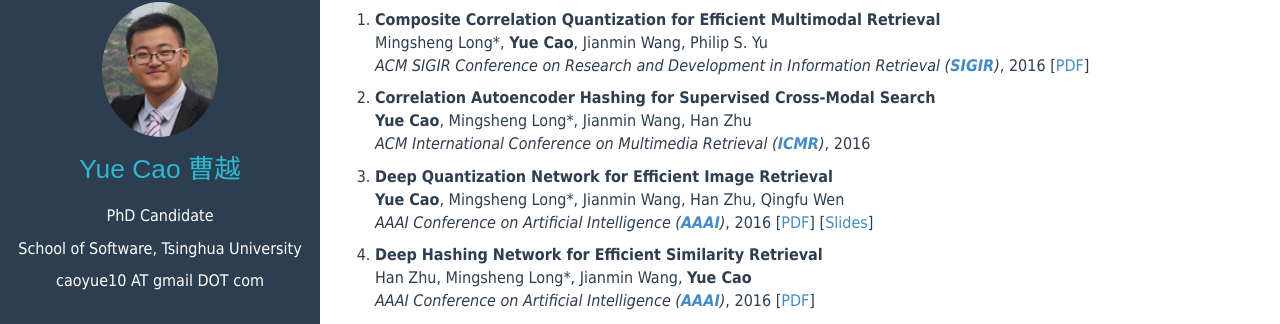
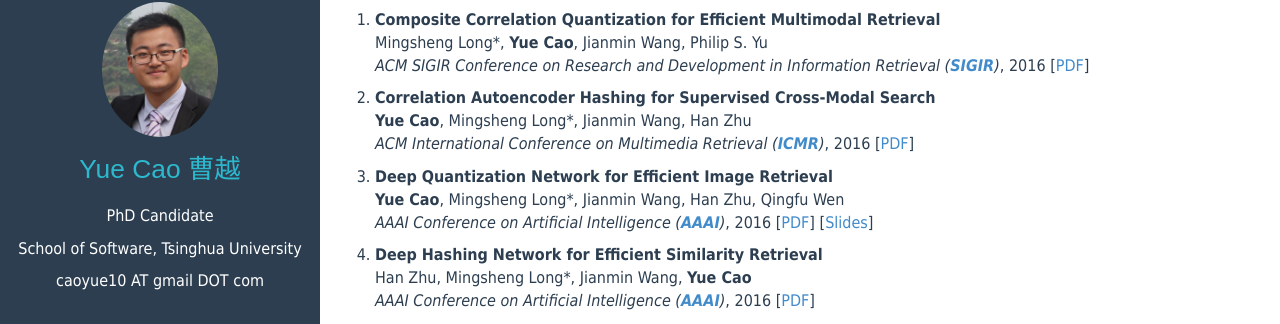
Before and after one commit to caoyue10/caoyue10.github.io, a Jekyll site: the page built from index.html, in a window 1280 px wide and 900 px high, scrolled down 521 px. Shown: the part 126-450 px from the top of the window. Built offline with Jekyll 4.4.1, drawn with Linux system fonts in a browser that asks for light colours; the list of posts is cut into pages by our own code.

Commit message:
icmr file uploaded

```diff
--- a/index.html
+++ b/index.html
@@ -111,6 +111,7 @@ tagline:
             <strong>Yue Cao</strong>, Mingsheng Long*, Jianmin Wang, Han Zhu
             <br>
             <em>ACM International Conference on Multimedia Retrieval (<a href="http://www.icmr2016.com/index.html"><strong>ICMR</strong></a>)</em>, 2016
+	    [<a href="doc/correlation-autoencoder-hashing-icmr16.pdf">PDF</a>]
         </p></li>
         <li><p>
             <strong>Deep Quantization Network for Efficient Image Retrieval</strong>
```
Also changed, not shown: 1 other file.
